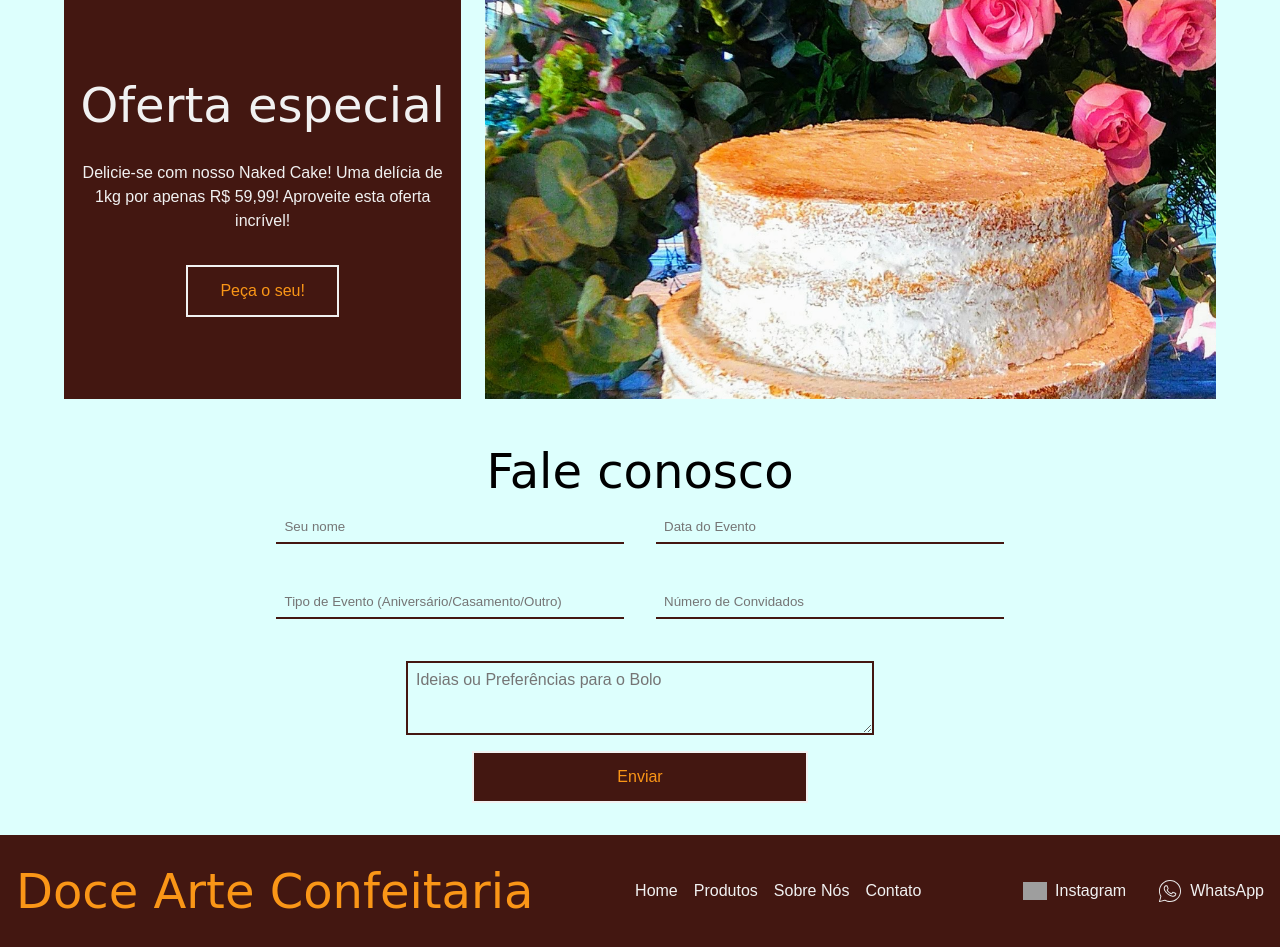
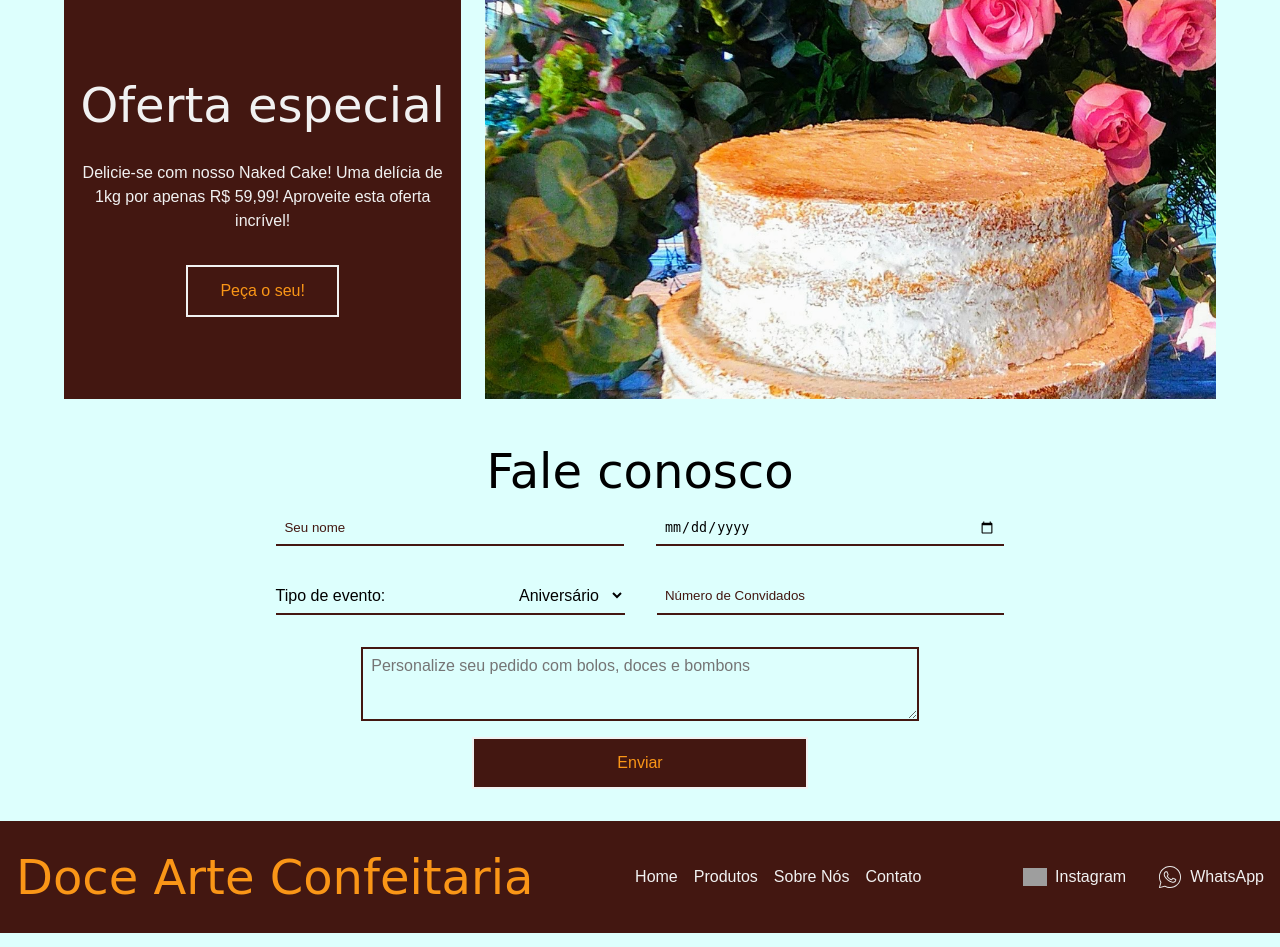
Before and after one commit to wellingtonfernandesbarbosa/docearte, a PHP site: page / in a window 1280 px wide. Shown: the part 1977-2924 px from the top of the page. Run offline with PHP 8.4, Linux system fonts and the light colour scheme; some web fonts are replaced; grey boxes are pictures that could not be loaded.

Commit message:
Refactored the "Form" section.

```diff
--- a/public/app/formMessage.js
+++ b/public/app/formMessage.js
@@ -4,6 +4,7 @@ const eventInput = document.querySelector("#event");
 const guestsInput = document.querySelector("#guests");
 const preferencesInput = document.querySelector("#preferences");
 const formButton = document.querySelector("#formButton");
+console.log(preferencesInput.value = "");
 export const formMessage = () => {
     document.addEventListener("DOMContentLoaded", () => {
         nameInput.addEventListener('input', () => {
@@ -24,28 +25,14 @@ export const formMessage = () => {
     });
 };
 function messageFormatting() {
-    const message = `Olá Doce Artes!
-
-    Estou interessado em encomendar um bolo para uma ocasião especial.
-    Aqui estão os detalhes:
-
-    ${eventInput.value != ""
-        ? `Tipo de evento: ${eventInput.value},  `
-        : "Tipo de evento: Não informado, "}
-    ${dateInput.value != ""
-        ? `Data do evento: ${new Date(dateInput.value).toLocaleDateString()}, `
-        : "Data do evento: Não informado, "}
-    ${guestsInput.value != ""
-        ? `Número de convidados: ${guestsInput.value}, `
-        : "Numero de convidados: Não informado, "}
-    ${preferencesInput.value != ""
-        ? `Ideias ou preferências para o bolo: ${preferencesInput.value}. `
-        : "Ideias ou preferências para o bolo: Não informado."}
-
-    Gostaria de saber se vocês têm disponibilidade para essa data e um orçamento aproximado. Fico no aguardo de sua resposta!
-
-    Obrigado(a),
-    ${nameInput.value}.`;
+    const message = encodeURIComponent(`Olá, estou interessado em encomendar um bolo, para ${eventInput.value != "Outro"
+        ? ` um ${eventInput.value.toLowerCase()}, ` : ''} ${dateInput.value != ''
+        ? `o dia ${new Date(dateInput.value).toLocaleDateString()}, `
+        : "dia não informado, "} ${guestsInput.value != ''
+        ? `para ${guestsInput.value} pessoas, `
+        : "número de convidados não informado,"} ${preferencesInput.value != ''
+        ? `idéias: ${preferencesInput.value}. `
+        : "idéias: não informado."}\nObrigado(a), ${nameInput.value}.`);
     ;
     formButton.setAttribute('href', `https://wa.me/+5531997706644?text=${message}`);
 }
--- a/public/index.html
+++ b/public/index.html
@@ -151,11 +151,19 @@
     <form id="form" action="" method="">
       <div class="input-container">
         <input type="text" name="name" id="name" placeholder="Seu nome" required>
-        <input type="text" name="date" id="date" onfocus="(this.type='date')" placeholder="Data do Evento">
-        <input type="text" name="event" id="event" placeholder="Tipo de Evento (Aniversário/Casamento/Outro)">
+        <input type="date" name="date" id="date" onfocus="" placeholder="Data do Evento">
+        <div class="select-container">
+          <label for="event">Tipo de evento:</label>
+          <select name="event" id="event" required>
+            <option value="Aniversário" selected>Aniversário</option>
+            <option value="Casamento">Casamento</option>
+            <option value="Outro">Outro</option>
+          </select>
+        </div>
         <input type="number" name="guests" id="guests" placeholder="Número de Convidados">
         <textarea rows="3" name="preferences" id="preferences"
-          placeholder="Ideias ou Preferências para o Bolo"></textarea>
+          placeholder="Personalize seu pedido com bolos, doces e bombons">
+        </textarea>
       </div>
       <a type="submit" id="formButton" class="button blackButton formButton">Enviar</a>
     </form>
--- a/public/styles/form.css
+++ b/public/styles/form.css
@@ -32,8 +32,8 @@
   border: none;
   padding: 8px;
   border-bottom: 2px solid var(--tertiary-color-2);
-  margin-bottom: 10px;
-  background-color: var(--secondary-color-1);
+  /* margin-bottom: 10px; */
+  background-color: transparent;
 }
 
 .input-container input:focus {
@@ -41,13 +41,46 @@
   border-bottom: 2px solid var(--tertiary-color-1);
 }
 
+.input-container input::placeholder {
+  font-family: var(--font-gotham-pro);
+  color: var(--tertiary-color-2);
+  font-size: 1em;
+}
+
 .input-container textarea {
-  width: 50%;
+  width: 60%;
   border: 2px solid var(--tertiary-color-2);
+  font-family: var(--font-gotham-pro);
+  font-size: 1em;
+  background-color: transparent;
+  padding: 0.5em;
+}
+
+.select-container {
+  display: flex;
+  justify-content: space-between;
+  align-items: center;
+  width: 39%;
+  border-bottom: 2px solid var(--tertiary-color-2);
+}
+
+.select-container select {
+  width: min-content;
+  border: none;
   font-family: var(--font-gotham-pro);
   font-size: 1em;
   background-color: var(--secondary-color-1);
   padding: 0.5em;
+}
+
+.select-container label {
+  font-family: var(--font-gotham-pro);
+}
+
+.select-container select:focus,
+.select-container select:hover, .select-container select:active {
+  border: none;
+  outline: none;
 }
 
 .formButton {
@@ -72,12 +105,22 @@
   }
 }
 
-@media screen and (max-width: 490px) {
+@media screen and (max-width: 655px) {
   .input-container input {
     width: 80%;
+  }
+
+  .select-container {
+    width: 82%;
   }
 
   .formButton {
     width: 60%;
   }
 }
+
+@media screen and (max-width: 425px) {
+  .select-container {
+    width: 85%;
+  }
+}
```
Also changed, not shown: src/app/formMessage.ts (+13 -26 lines).
